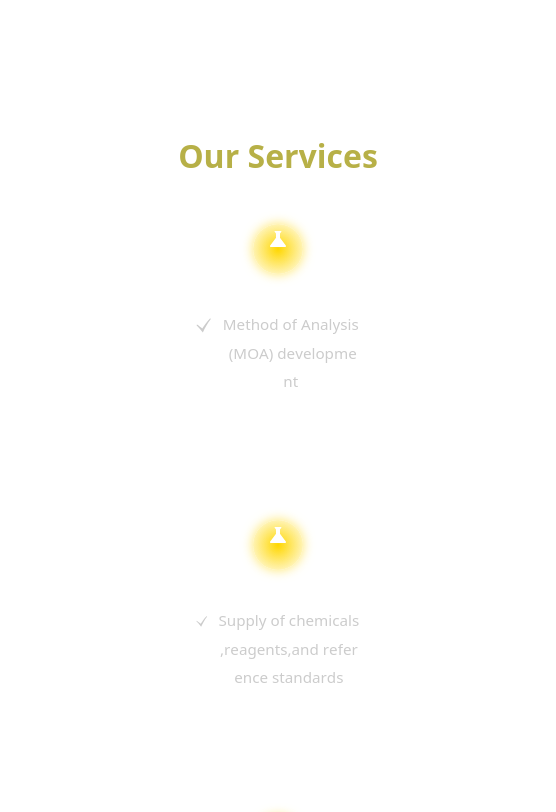
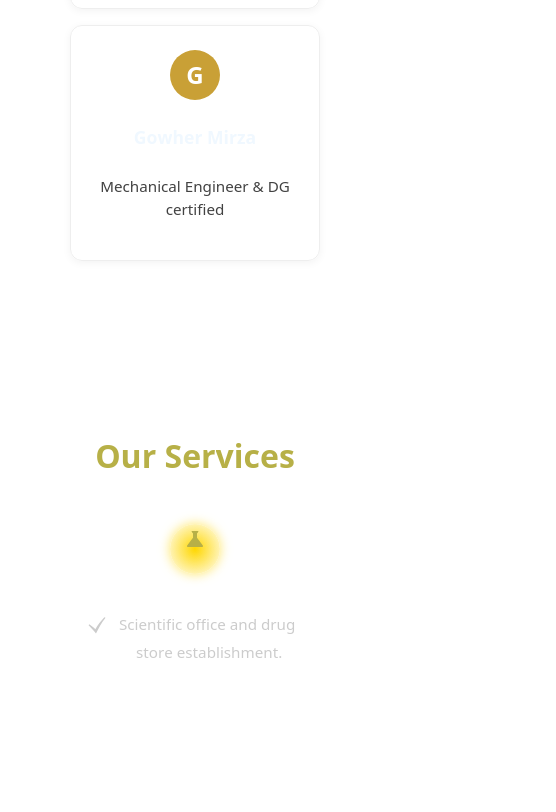
Before and after one commit to sadiyanaushad25-dotcom/Norb-Pharma, a React (Vite) app: page / in a window 390 px wide. Shown: the part 1492-2304 px from the top of the page, 556 px wide, since content can reach past the window. Built offline with nearby package versions, Linux system fonts and the light colour scheme.

Commit message:
added responsiveness in all sections

```diff
--- a/src/App.css
+++ b/src/App.css
@@ -1,10 +1,10 @@
-*{
+/* *{
   margin: 0;
   padding: 0;
   box-sizing: border-box;
-}
+} */
 
-body{
+/* body{
   display: flex;
   justify-content: center;
   align-items: center;
@@ -16,4 +16,21 @@ html, body {
 
 section {
   scroll-snap-align: start;
+} */
+
+.responsive-section {
+  max-width: 100vw; /* default for small screens */
+  margin: 0 auto;   /* centers it horizontally */
 }
+
+@media (min-width: 768px) {
+  .responsive-section {
+    max-width: 90vw;
+  }
+}
+
+@media (min-width: 1024px) {
+  .responsive-section {
+    max-width: 70vw;
+  }
+}
--- a/src/App.jsx
+++ b/src/App.jsx
@@ -5,7 +5,7 @@ import About from "./pages/About";
 import Services from "./pages/Services";
 import Contact from "./pages/Contact";
 import AnimatedSection from "./components/AnimatedSection";
-
+import "./App.css"
 function App() {
 
   return (
@@ -29,10 +29,12 @@ function App() {
         position:"sticky",
         top:"1.7rem",
       }}> */}
+      <section className="responsive-section">
       <AnimatedSection id="home"><Home /></AnimatedSection>
       <AnimatedSection id="about"><About /></AnimatedSection>
       <AnimatedSection id="services"><Services /></AnimatedSection>
       <AnimatedSection id="contact"><Contact /></AnimatedSection>
+      </section>
       {/* </section> */}
     </div>
   );
--- a/src/components/ServiceCard/ServiceCard.css
+++ b/src/components/ServiceCard/ServiceCard.css
@@ -4,21 +4,19 @@
   align-items: center;
   padding: 1.5rem;
   background-color: rgba(255, 255, 255, 0.2);
-  /* backdrop-filter: blur(10px); */
-  /* box-shadow: 0 8px 20px rgba(255, 215, 0, 0.2);  */
   transition: transform 0.3s ease-in-out;
-  width: 10.2rem;
   height: 15rem;
   margin: auto;
   border-radius: 8px;
 }
 
 .service-box:hover {
-  /* transform: translateY(-5px);  */
-    max-width: 11.4rem;
-    transform: scale(1.1);
+    transform: translateY(-7px);
+    backdrop-filter: blur(1px) ;
     cursor: pointer;
     border: 1px solid rgba(255, 215, 0, 0.2);
+    box-shadow: 0 8px 20px rgba(255, 244, 180, 0.2);
+
 }
 
 .icon-circle {
--- a/src/components/ServiceCard/ServiceCard.jsx
+++ b/src/components/ServiceCard/ServiceCard.jsx
@@ -36,7 +36,6 @@ function ServiceCard({ iconSrc, name, description }) {
         text={description}
         type="wave"
         delay={0.04}
-        className="highlight-text"
       />
     </div>
     </div>
--- a/src/pages/Contact.css
+++ b/src/pages/Contact.css
@@ -1,7 +1,6 @@
 .contact-section {
   display: flex;
   justify-content: space-between;
-  /* align-items: center; */
   padding: 2rem 4rem;
   margin-top: 5rem;
   background-color: #0d0d0d;
@@ -9,7 +8,7 @@
   font-family: 'Segoe UI', sans-serif;
   flex-wrap: wrap;
   gap: 3rem;
-  min-width: 60vw;
+  /* min-width: 60vw; */
 }
 
 .contact-left {
@@ -67,3 +66,9 @@
   border-radius: 12px;
   box-shadow: 0 0 20px rgba(255, 215, 0, 0.2);
 }
+
+@media (max-width: 510px) {
+  .contact-right {
+    display: none;
+  }
+}
--- a/src/pages/Contact.jsx
+++ b/src/pages/Contact.jsx
@@ -9,8 +9,8 @@ import TextReveal from "../components/TextReveal";
 
 export default function Contact() {
   return (
-    <div id="contact" style={{margin:"2rem 4rem", position: "relative", overflow:"hidden"}}>
-      <AnimatedText>
+    <div id="contact" style={{margin:"2rem 4rem", position: "relative"}}>
+      {/* <AnimatedText> */}
       <section className="contact-section">
       <div className="contact-left">
         <TextReveal
@@ -53,7 +53,6 @@ export default function Contact() {
         </iframe>
       </div>
     </section>
-     </AnimatedText>
     </div>
   );
 }
--- a/src/pages/Services.css
+++ b/src/pages/Services.css
@@ -4,21 +4,16 @@
     font-size: 1.5rem;
     margin-bottom: 0.5rem;
     padding: 4rem;
-    /* display: flex;
-    flex-direction: ; */
 }
 .service-cards{
-    width: 80vw;
-    display: flex;
-    justify-content: space-around;
-    align-items: center;
-    gap: 0.5rem;
-    flex-wrap: wrap-reverse;
+  display: grid;
+  grid-template-columns: repeat(auto-fit, minmax(160px, 1fr));
+  gap: 1.2rem;
+  justify-items: center;
 }
 
 .services-wrapper-h2{
   font-size: 2rem;
   margin-bottom: 0.5rem;
-  /* color: #222; */
   color: rgb(183, 176, 71);
 }
--- a/src/pages/Services.jsx
+++ b/src/pages/Services.jsx
@@ -9,11 +9,11 @@ export default function Services() {
   return (
     <div id="services" style={{color: "#fff", position: "relative", overflow:'hidden' }}>
       <div className='services-wrapper'>
-      <AnimatedText>
         <TextReveal
         as="h2"
         text="Our Services"
         type="reverse"
+        style={{textWrap:"nowrap"}}
         delay={0.04}
         className="services-wrapper-h2"
       />
@@ -39,8 +39,6 @@ export default function Services() {
           description={service4}
         />
         </section>
-
-      </AnimatedText>
       </div>
     </div>
   );
```
Lines whose indentation alone changed are shown as unchanged.
